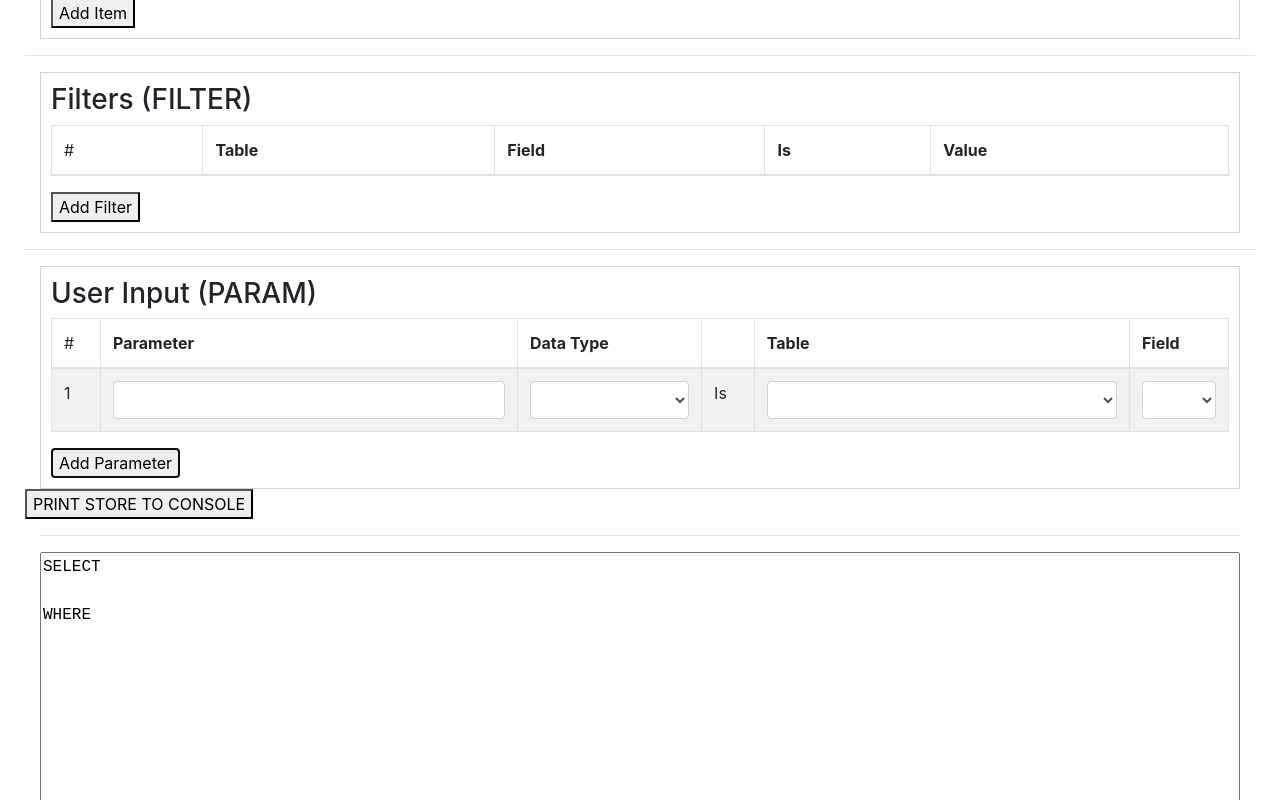
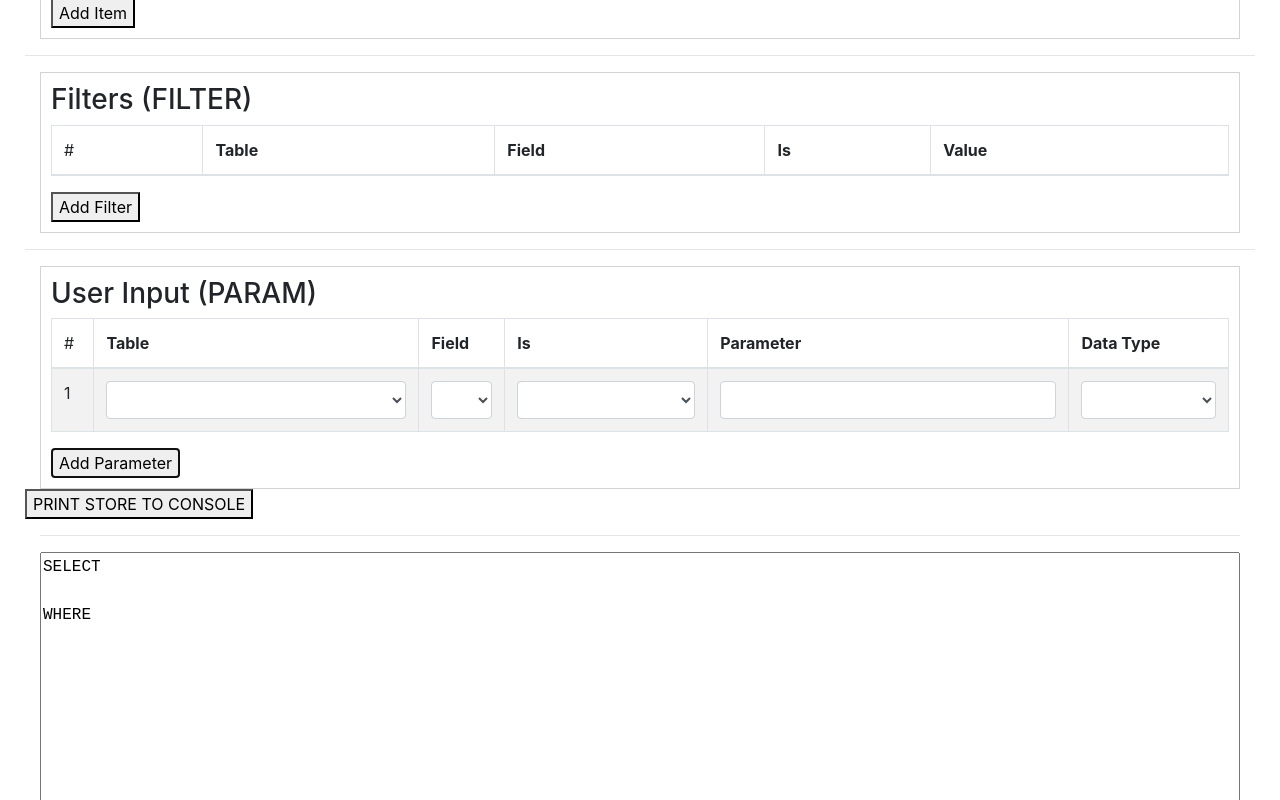
Before and after one commit to ItsAMeNick/sCube-Report-SQL-Builder, a React (Create React App) app: page / in a window 1280 px wide. Both pictures are taken after a click on the button "Add Parameter". Shown: the part 425-1225 px from the top of the page. Built offline with nearby package versions, Linux system fonts and the light colour scheme.

Commit message:
[NZ] Changed order of parameters

```diff
--- a/src/components/CORE_Output.js
+++ b/src/components/CORE_Output.js
@@ -212,7 +212,7 @@ class CORE_Output extends Component {
         return (
         <div>
             <hr/>
-            <textarea rows="20" style={{width: "100%", fontFamily: "\"Courier New\", Courier, monospace"}} value={this.generateSQL()} readOnly={true} />
+            <textarea rows="20" style={{width: "100%", fontFamily: "\"Courier New\", Courier, monospace"}} value={this.generateSQL()} readOnly={true}/>
         </div>
         );
     }
--- a/src/components/PARAM_Container.js
+++ b/src/components/PARAM_Container.js
@@ -32,11 +32,11 @@ class PARAM_Container extends Component {
                 <thead>
                     <tr>
                         <td>#</td>
+                        <th>Table</th>
+                        <th>Field</th>
+                        <th>Is</th>
                         <th>Parameter</th>
                         <th>Data Type</th>
-                        <td></td>
-                        <th>Table</th>
-                        <th>Field</th>
                     </tr>
                 </thead>
                 <tbody>
--- a/src/components/PARAM_Item.js
+++ b/src/components/PARAM_Item.js
@@ -45,19 +45,23 @@ class PARAM_Item extends Component {
         return (
             <tr>
                 <td>{this.props.id}</td>
+                <td><Form.Control id={"table_param-"+this.props.id} as="select" onChange={this.handleChange}>
+                    {this.getAccelaTables()}
+                </Form.Control></td>
+                <td><Form.Control id={"field_param-"+this.props.id} as="select" onChange={this.handleChange}>
+                    {this.getAccelaFields(this.props.parameters[this.props.id].table_param)}
+                </Form.Control></td>
+                <td><Form.Control id={"comparison_param-"+this.props.id} as="select" value={this.props.parameters[this.props.id].comparison_param} onChange={this.handleChange}>
+                    <option label="" value=""/>
+                    <option label="Equal To" value="=="/>
+                    <option label="Not Equal To" value="!="/>
+                </Form.Control></td>
                 <td><Form.Control id={"parameter_name-"+this.props.id} onChange={this.handleChange}/></td>
                 <td><Form.Control id={"data_type-"+this.props.id} as="select">
                     <option value="" label=""/>
                     <option value="Text" label="Text"/>
                     <option value="Number" label="Number"/>
                     <option value="Date" label="Date"/>
-                </Form.Control></td>
-                <td>Is</td>
-                <td><Form.Control id={"table_param-"+this.props.id} as="select" onChange={this.handleChange}>
-                    {this.getAccelaTables()}
-                </Form.Control></td>
-                <td><Form.Control id={"field_param-"+this.props.id} as="select" onChange={this.handleChange}>
-                    {this.getAccelaFields(this.props.parameters[this.props.id].table_param)}
                 </Form.Control></td>
             </tr>
         );
--- a/src/modules/reducer.js
+++ b/src/modules/reducer.js
@@ -26,7 +26,8 @@ const initialState = {
         //     parameter_name: "",
         //     data_type: "",
         //     table_param: "",
-        //     field_param: ""
+        //     field_param: "",
+        //     comparison_param: ""
         // }
     }
 };
@@ -95,7 +96,8 @@ const sCubeReducer = (state = initialState, action) => {
                         parameter_name: "",
                         data_type: "",
                         table_param: "",
-                        field_param: ""
+                        field_param: "",
+                        comparison_param: ""
                     }
                 break;
             }
```
